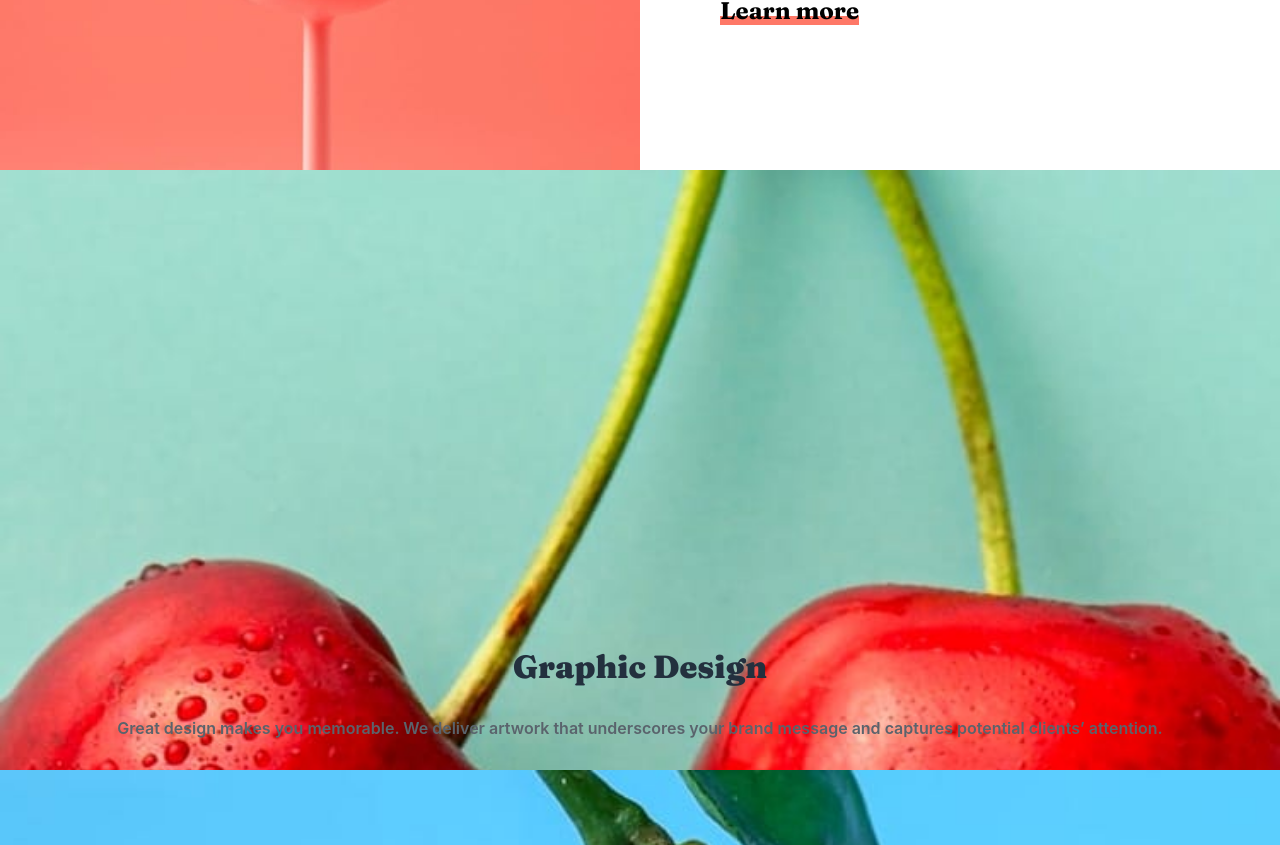
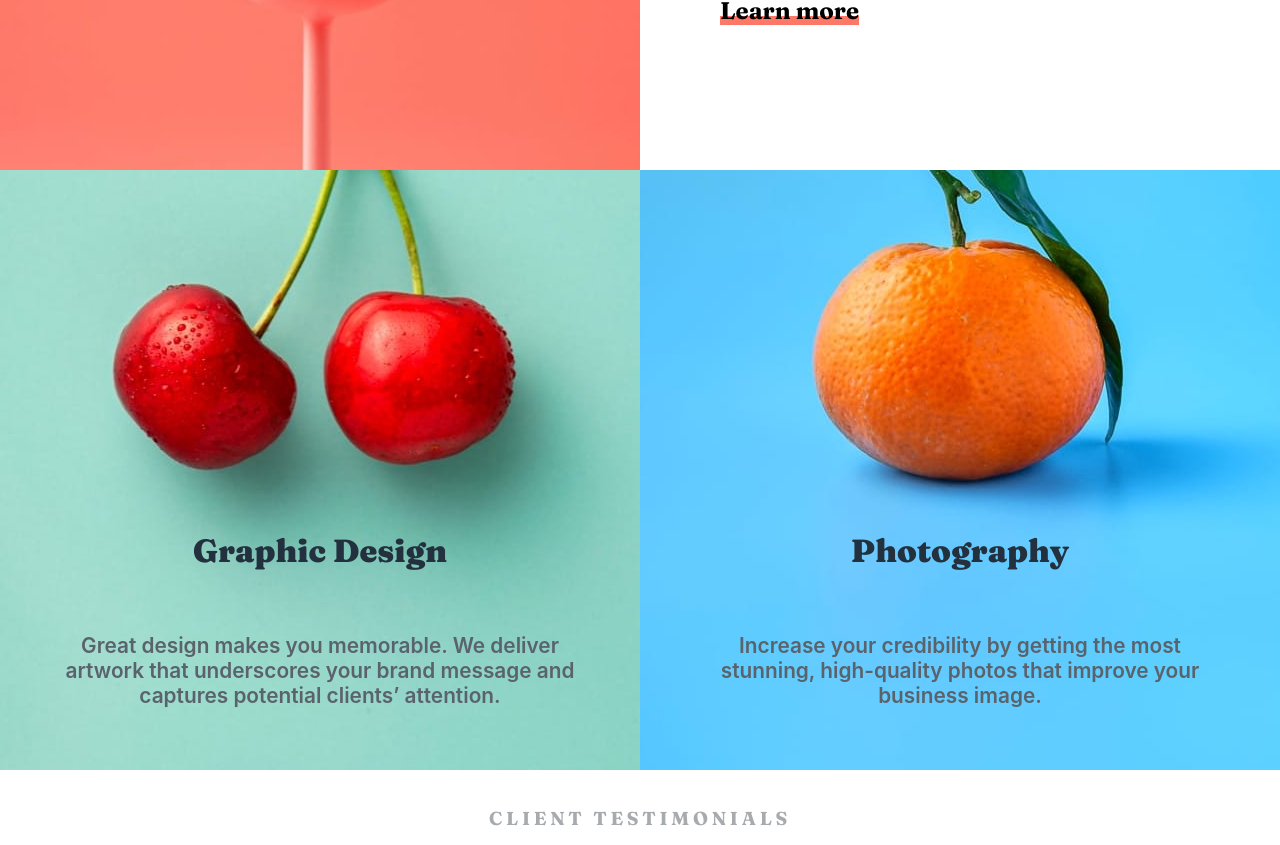
Before and after one commit to kalibir/sunny-side-agency-landing-page, a React (Create React App) app: page / in a window 1280 px wide. Shown: the part 1795-2640 px from the top of the page. Built offline with nearby package versions, Linux system fonts and the light colour scheme.

Commit message:
image cards desktop styles

```diff
--- a/src/components/ImageCards/index.js
+++ b/src/components/ImageCards/index.js
@@ -14,8 +14,8 @@ const ImageCards = () => {
 			<div className='photo'>
 				<h3>Photography</h3>
 				<p>
-					Increase your credibility by getting the most stunning, high-quality
-					photos that improve your business image.
+					Increase your credibility by getting the most <br />
+					stunning, high-quality photos that improve your business image.
 				</p>
 			</div>
 		</div>
--- a/src/components/ImageCards/styles.scss
+++ b/src/components/ImageCards/styles.scss
@@ -50,3 +50,41 @@
 		}
 	}
 }
+
+@media (min-width: 768px) {
+	.graphic-photo-holder {
+		flex-direction: row;
+		.graphic {
+			background-image: url("../../assets/images/desktop/image-graphic-design.jpg");
+			width: 50%;
+			p {
+				font-size: 1.3em;
+			}
+		}
+		.photo {
+			background-image: url("../../assets/images/desktop/image-photography.jpg");
+			width: 50%;
+			p {
+				font-size: 1.3em;
+			}
+		}
+	}
+}
+@media (min-width: 1024px) {
+	.graphic-photo-holder {
+		.graphic {
+			p {
+				padding: 3em;
+				margin: 0;
+				font-size: 1.3em;
+			}
+		}
+		.photo {
+			p {
+				padding: 3em;
+				margin: 0;
+				font-size: 1.3em;
+			}
+		}
+	}
+}
```
